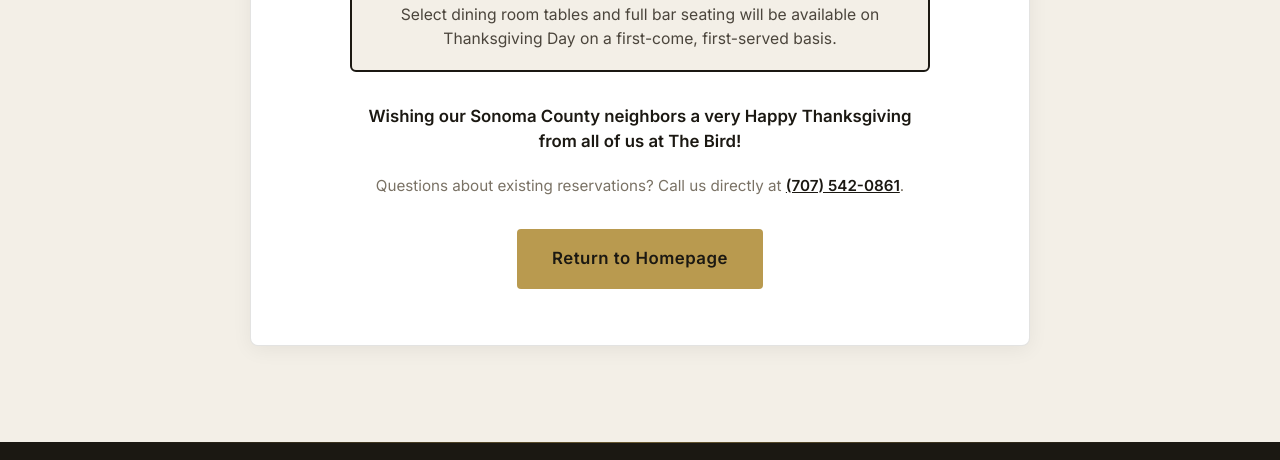
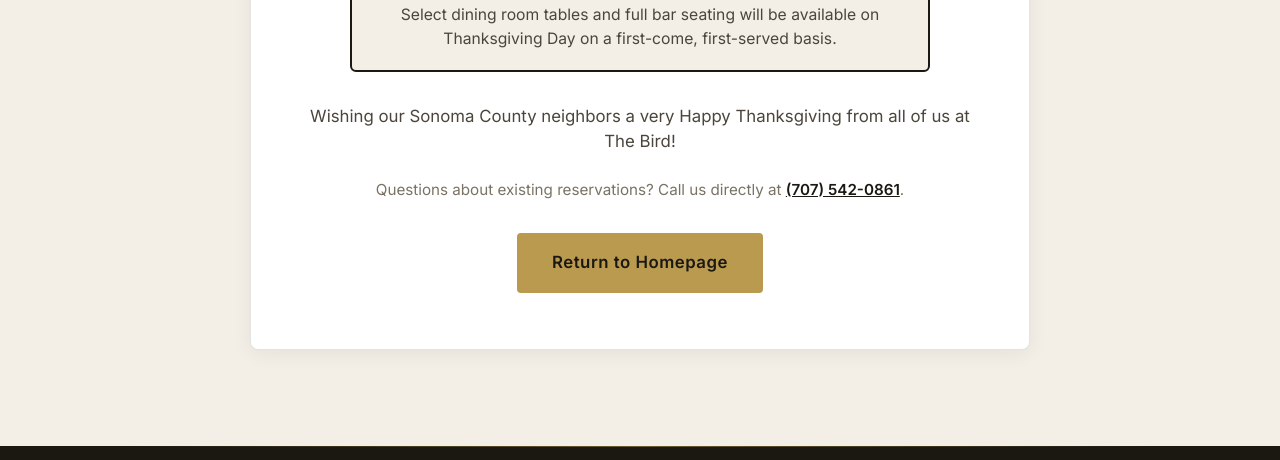
Before and after one commit to its-deb-yo/the-bird-website, a plain HTML site: page thanksgiving-reservations.html in a window 1280 px wide. Shown: the part 873-1333 px from the top of the page. Drawn offline with Linux system fonts and the light colour scheme.

Commit message:
Modify Thanksgiving greeting style and text color
Updated the Thanksgiving greeting text style and color.

```diff
--- a/thanksgiving-reservations.html
+++ b/thanksgiving-reservations.html
@@ -315,8 +315,8 @@
       </div>
 
       <!-- Community Thanksgiving Greeting -->
-   <p style="font-size: 1.05rem; line-height: 1.5; color: var(--ink); margin-bottom: 1.25rem; font-weight: 600;">
-  Wishing our Sonoma County neighbors a very Happy Thanksgiving<br>from all of us at The&nbsp;Bird!
+<p style="font-size: 1.05rem; line-height: 1.5; color: var(--ink-soft); margin-bottom: 1.5rem; font-weight: 400;">
+  Wishing our Sonoma County neighbors a very Happy Thanksgiving from all of us at The&nbsp;Bird!
 </p>
 
       <p style="font-size: 0.95rem; line-height: 1.5; color: #7A7265; margin-bottom: 2rem;">
```
